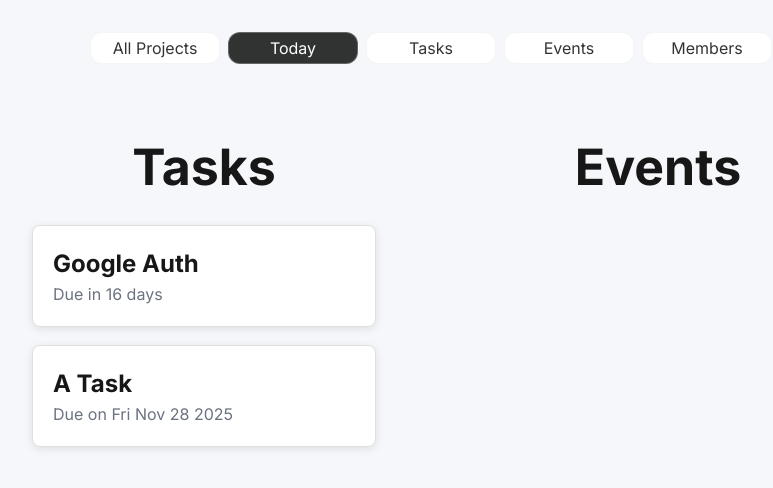
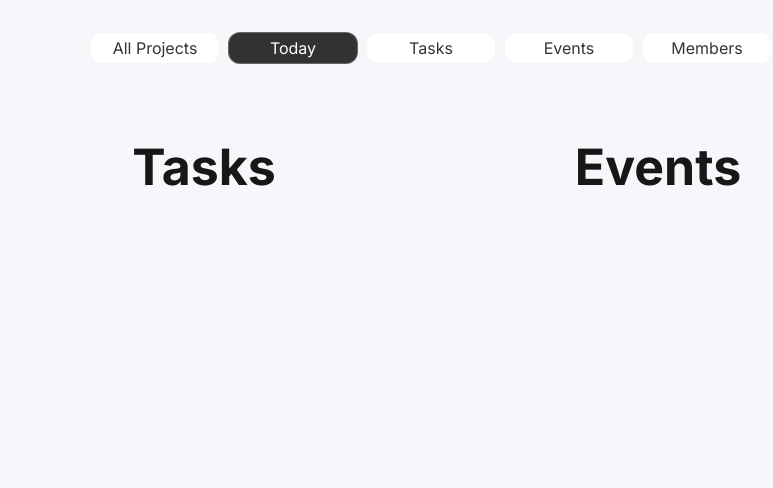
Before and after one commit to 17nbist/COB290-2025-Team-5, a Next.js app: page /project in a window 1280 px wide. Shown: the top 488 px of the page, without its empty margins (209-982 px from the left). Built offline with nearby package versions, Linux system fonts and the light colour scheme.

Commit message:
[ra] fixed the rest of the lack of dates

```diff
--- a/src/app/project/page.js
+++ b/src/app/project/page.js
@@ -14,17 +14,17 @@ export default function ProjectPage() {
 	const [activeTab, setActiveTab] = useState("Today");
 
 	const [tasks, setTasks] = useState([
-		{id: 0, title: "Google Auth", from: new Date(2025, 9, 19, 0), to: new Date(2025, 10, 7, 0)},
-		{id: 1, title: "Main Dashboard", from: new Date(2025, 9, 8, 0), to: new Date(2025, 9, 15, 0)},
-		{id: 2, title: "A Task", from: new Date(2025, 9, 14, 8), to: new Date(2025, 10, 28, 14)},
+		{id: 0, title: "Google Auth", from: new Date(2025, 9, 29, 0), to: new Date(2025, 10, 7, 0)},
+		{id: 1, title: "Main Dashboard", from: new Date(2025, 10, 8, 0), to: new Date(2025, 10, 18, 0)},
+		{id: 2, title: "A Task", from: new Date(2025, 10, 14, 8), to: new Date(2025, 10, 28, 14)},
 		{id: 3, title: "Other Task", from: new Date(2025, 9, 13, 8), to: new Date(2025, 9, 15, 14)},
 		{id: 4, title: "Task B", from: new Date(2025, 9, 14, 0), to: new Date(2025, 9, 19, 20)},
 	]);
 
 	const [events, setEvents] = useState([
-		{id: 0, title: "Google Auth Meeting", from: new Date(2025, 9, 19, 8), to: new Date(2025, 9, 19, 16)},
-		{id: 1, title: "Other Meeting", from: new Date(2025, 9, 19, 12), to: new Date(2025, 9, 19, 15)},
-		{id: 2, title: "Dashboard Meeting", from: new Date(2025, 9, 20, 12), to: new Date(2025, 9, 20, 15)},
+		{id: 0, title: "Google Auth Meeting", from: new Date(2025, 10, 19, 8), to: new Date(2025, 10, 19, 16)},
+		{id: 1, title: "Other Meeting", from: new Date(2025, 10, 19, 12), to: new Date(2025, 10, 19, 15)},
+		{id: 2, title: "Dashboard Meeting", from: new Date(2025, 10, 20, 12), to: new Date(2025, 10, 20, 15)},
 	]);
 
 	useEffect(() => {
```
